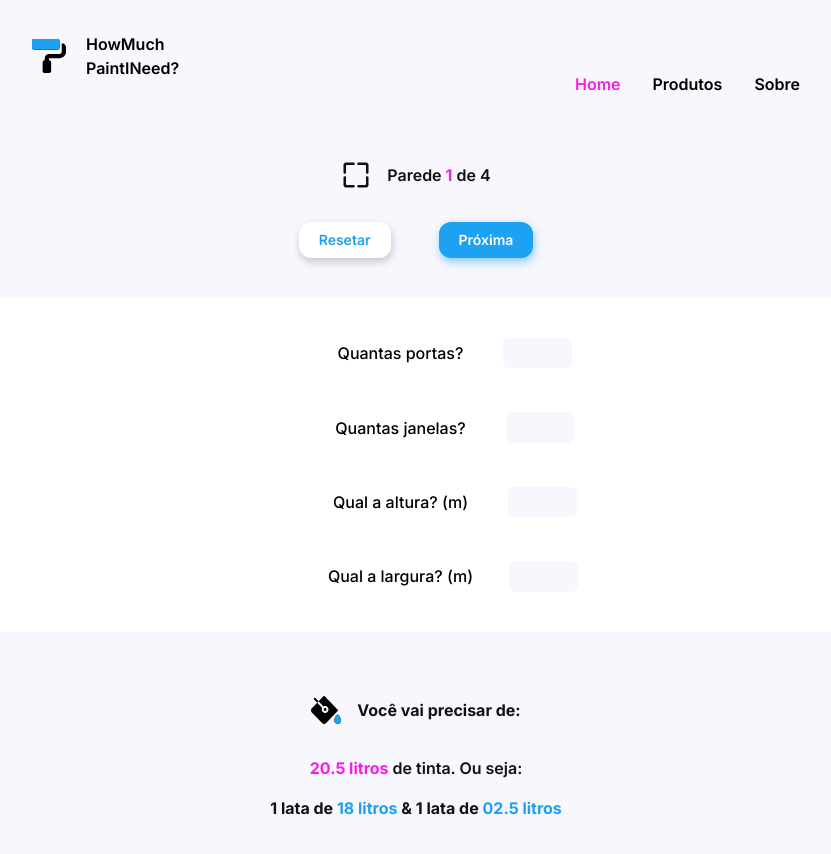
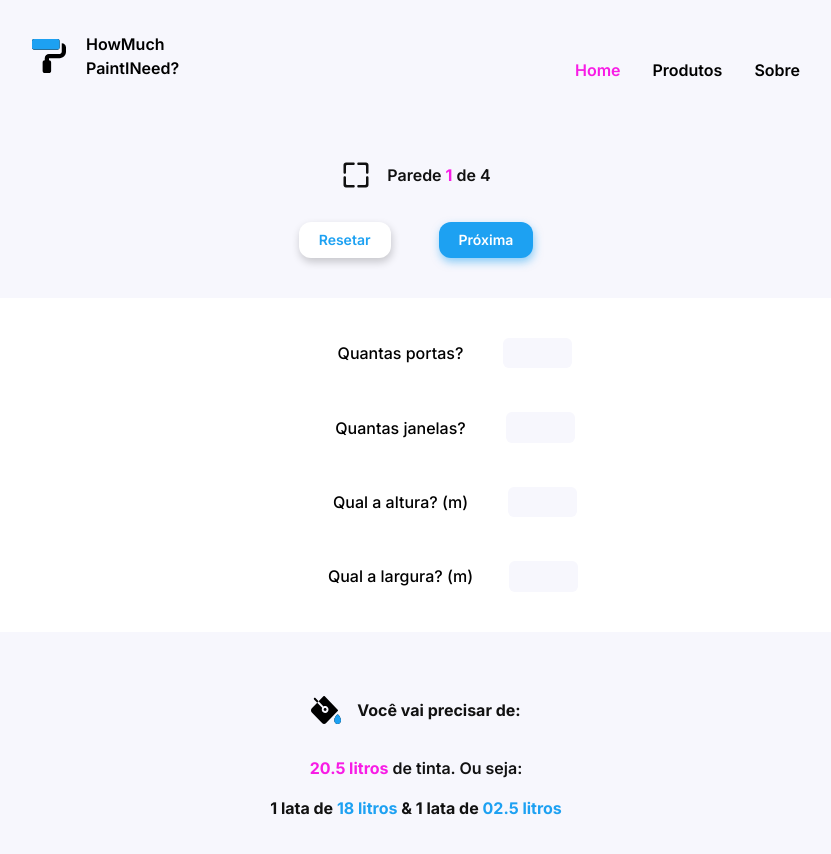
Before and after one commit to Thiagoow/PaintCalculator-React-Js-Redux-Tailwind, a React (Vite) app: page / in a window 1280 px wide. Shown: the top 854 px of the page, without its empty margins (224-1055 px from the left). Built offline with nearby package versions, Linux system fonts and the light colour scheme; some icons are missing; the HTML template or start-up script is replaced by a standard one.

Commit message:
Center navLinks updated

```diff
--- a/src/components/Header.jsx
+++ b/src/components/Header.jsx
@@ -12,9 +12,9 @@ function Header() {
     <header className="flex relative z-50 justify-between mx-5 mt-8 md:mx-20 lg:mx-auto lg:max-w-3xl self-center">
       <Logo />
 
-      <nav className="h-3 justify-between align-middle">
+      <nav className="h-3 justify-between self-center md:mt-4">
         <img
-          className="md:hidden mt-6 ml-20 cursor-pointer hover:opacity-70"
+          className="md:hidden ml-20 cursor-pointer hover:opacity-70"
           src={menuImg}
           alt="MobileMenu"
           onClick={toggleNav}
@@ -24,7 +24,7 @@ function Header() {
           className={'md:flex' + (mobileMenu ? 'flex' : ' hidden')}
           id="nav-menu"
         >
-          <ul className="flex flex-col rounded-lg mt-10 py-5 bg-txtColor text-white text-center md:flex-row md:space-x-8 lg:space-x-8 md:py-0 md:text-black md:bg-transparent md:font-semibold">
+          <ul className="flex flex-col rounded-lg mt-10 py-5 bg-txtColor text-white text-center md:flex-row md:mt-0 md:space-x-8 lg:space-x-8 md:py-0 md:text-black md:bg-transparent md:font-semibold">
             <li className="text-pinkColor cursor-pointer block py-4 md:py-0 hover:opacity-70">
               <a href="/">Home</a>
             </li>
```
